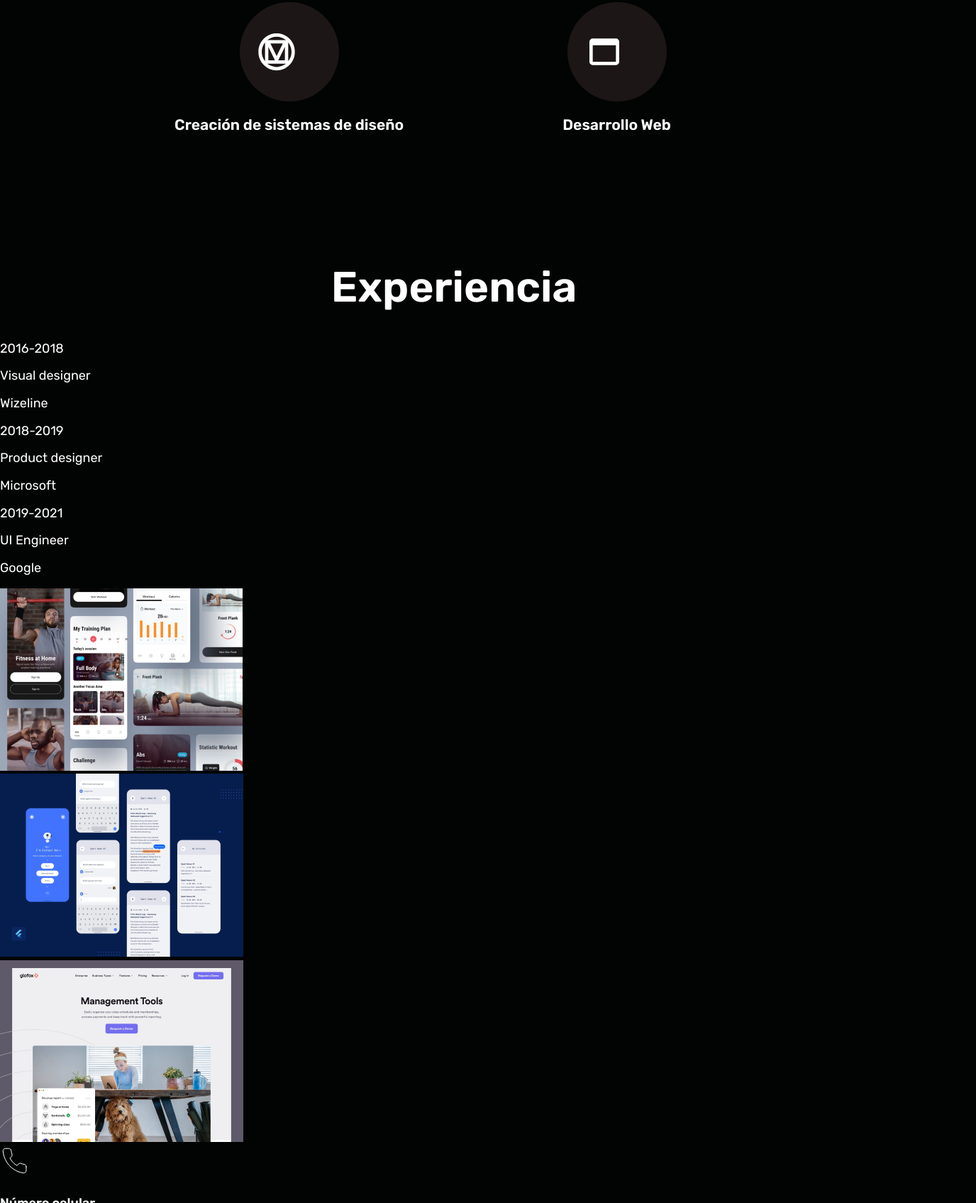
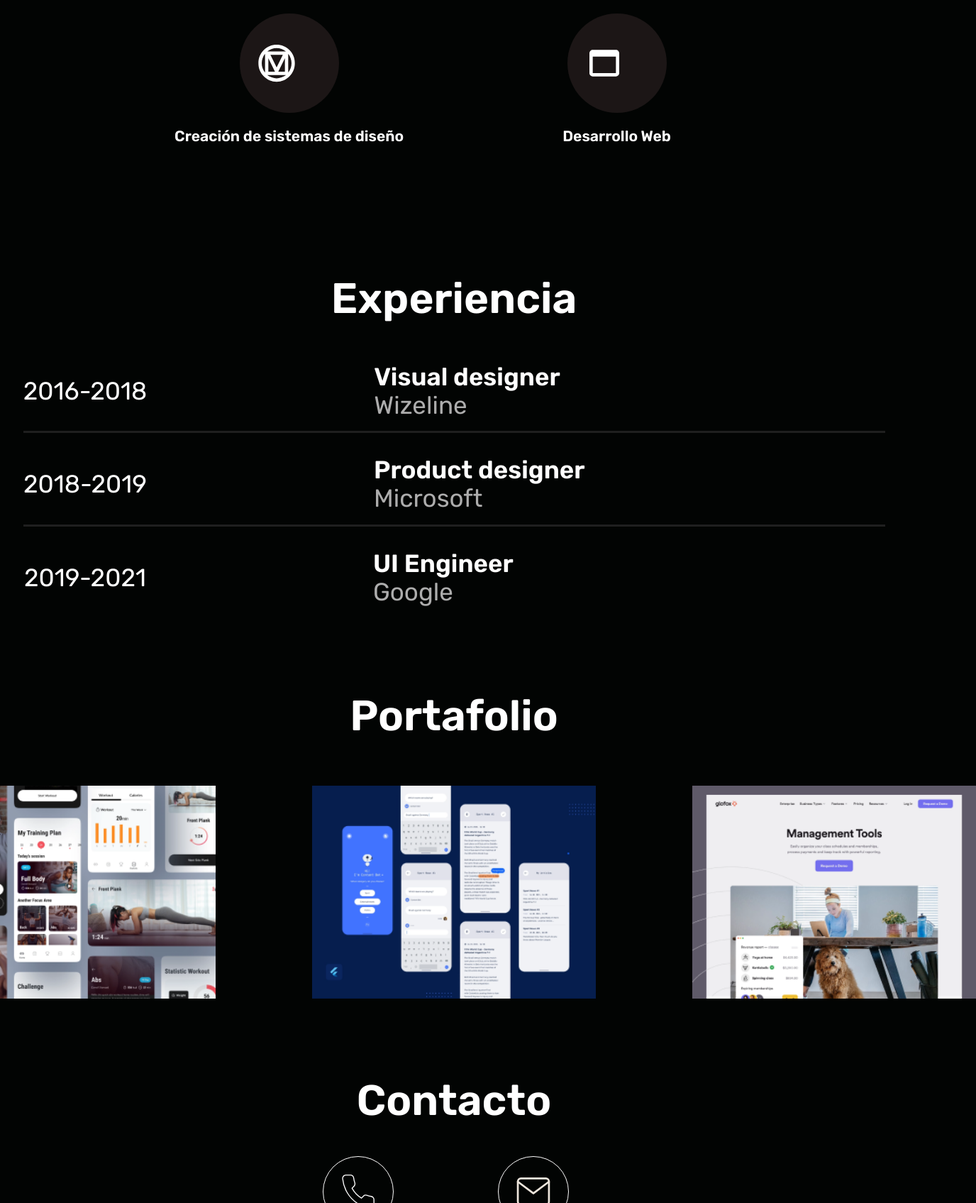
Before and after one commit to S3ck1/webPortfolio, a plain HTML site: page index.html in a window 1280 px wide. Shown: the part 2135-3830 px from the top of the page at 71% size, 1376 px wide, since content can reach past the window. Drawn offline with Linux system fonts and the light colour scheme.

Commit message:
Desktop done

```diff
--- a/index.html
+++ b/index.html
@@ -76,30 +76,33 @@
         </div>
       </div>
     </div>
+    <h2>Experiencia</h2>
     <div class="experience-container">
-      <h2>Experiencia</h2>
         <div class="experience-card">
-        <p class="card-year">2016-2018</p>
+            <div class="card-year">2016-2018</div>
         <div class="card-info">
-          <p class="card-title">Visual designer</p>
-          <p class="card-description">Wizeline</p>
+          <div class="card-title">Visual designer</div>
+          <div class="card-description">Wizeline</div>
         </div>
       </div>
+      <div class="underline"></div>
       <div class="experience-card">
-        <p class="card-year">2018-2019</p>
+        <div class="card-year">2018-2019</div>
         <div class="card-info">
-          <p class="card-title">Product designer</p>
-          <p class="card-description">Microsoft</p>
+          <div class="card-title">Product designer</div>
+          <div class="card-description">Microsoft</div>
         </div>
       </div>
+      <div class="underline"></div>
       <div class="experience-card">
-        <p class="card-year">2019-2021</p>
+        <div class="card-year">2019-2021</div>
         <div class="card-info">
-          <p class="card-title">UI Engineer</p>
-          <p class="card-description">Google</p>
+          <div class="card-title">UI Engineer</div>
+          <div class="card-description">Google</div>
         </div>
       </div>
     </div>
+    <h2>Portafolio</h2>
     <div class="portfolio-container">
         <div class="demo-image-container">
             <img src="./Images/ejemplo 1.png" alt="" />
@@ -111,14 +114,19 @@
             <img src="./Images/ejemplo 3.png" alt="" />
         </div>
     </div>
+    <h2>Contacto</h2>
     <div class="contact-container">
         <div class="contact-card-container">
+            <div class="contact-icon-container">
                 <img src="./Icons/phone.svg" alt="" class="contact-icon" />
+            </div>
             <h4>Número celular</h4>
             <p>5526895424</p>
         </div>
         <div class="contact-card-container">
+            <div class="contact-icon-container">
                 <img src="./Icons/mail 1.svg" alt="" class="contact-icon" />
+            </div>
             <h4>Email</h4>
             <p>example@correo.com</p>
         </div>
--- a/styles/styles.css
+++ b/styles/styles.css
@@ -99,6 +99,7 @@ header div {
 }
 
 .about-me-container {
+	padding-top: 2rem;
 	padding-bottom: 6.5rem;
 }
 
@@ -111,7 +112,7 @@ header div {
 }
 
 .skills-container h2 {
-	padding-bottom: 3rem;
+	padding-bottom: 2rem;
 }
 
 .skill-column {
@@ -153,3 +154,112 @@ header div {
 .skill-icon-container img{
 	margin: 1.5rem;
 }
+
+.experience-container {
+	display: flex;
+	flex-direction: column;
+	align-items: center;
+	justify-content: space-between;
+	margin: auto;
+	padding: 2rem;
+	padding-bottom: 5rem;
+}
+
+.experience-container div {
+	font-size: 35px;
+}
+
+.experience-card {
+	display: flex;
+	gap: 20rem;
+	padding-bottom: 1rem;
+}
+
+.card-year {
+	width: fit-content;
+	height: fit-content;
+	padding-top: 20px;
+}
+
+.card-title {
+	font-weight: 600;
+}
+
+.card-description {
+	width: 45rem;
+	color: var(--gray);
+}
+
+.underline {
+	width: 1215px;
+	padding: 1rem;
+	border-top-style: solid;
+	border-top-color: var(--gray);
+	filter: brightness(18%);
+}
+
+.portfolio-container {
+	margin: auto;
+	display: flex;
+	flex-direction: row;
+	justify-content: center;
+	gap: 8.5rem;
+	padding-top: 2.5rem;
+	padding-bottom: 5rem;
+}
+
+.demo-image-container img{
+	width: 400px;
+	height: 300px;
+}
+
+.contact-container {
+	width: 415px;
+	padding-top: 20px;
+	margin: auto;
+	display: flex;
+	flex-direction: row;
+	justify-content: space-between;
+	gap: 5rem;
+}
+
+.contact-card-container {
+	display: flex;
+	flex-direction: column;
+	align-items: center;
+	color: var(--gray);
+}
+
+.contact-card-container h4{
+	margin: 5px;
+}
+
+.contact-card-container p{
+	margin: 5px;
+}
+
+.contact-icon-container {
+	margin-bottom: 15px;
+	border: solid;
+	border-width: thin;
+	border-color: white;
+	border-radius: 90%;
+	width: 100px;
+	height: 100px;
+	display: flex;
+	align-items: center;
+	justify-content: center;
+}
+
+.contact-icon-container img{
+	width: 58px;
+	height: 58px;
+}
+
+footer p{
+	padding: 2.5rem;
+	padding-bottom: 1rem;
+	text-align: center;
+	color: var(--gray);
+	font-size: 20px;
+}
```
Lines whose indentation alone changed are shown as unchanged.
